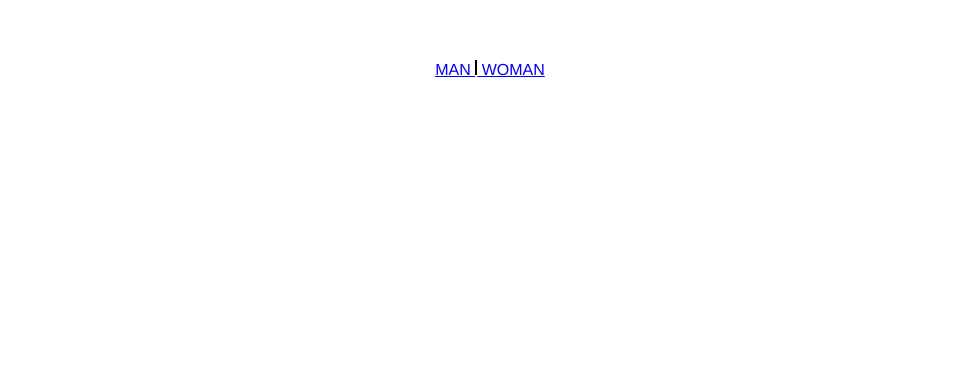
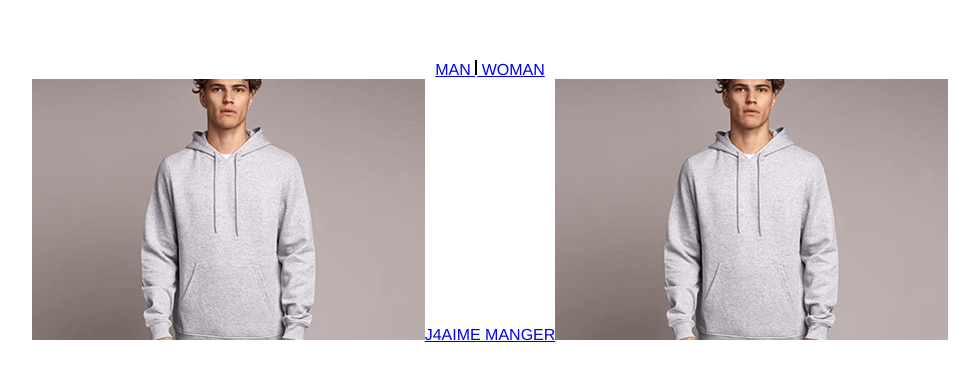
Before and after one commit to Kily-Dieuveille/RigorB, a Vue app: page / in a window 1280 px wide. Before the commit this address had no page. Shown: the top 378 px of the page, without its empty margins (150-1129 px from the left). Built offline with nearby package versions, Linux system fonts and the light colour scheme.

Commit message:
actualisation

```diff
--- a/src/App.vue
+++ b/src/App.vue
@@ -1,5 +1,4 @@
 <template>
-
   <header>
     <div id="menu">
       <router-link to="" id="man"> MAN </router-link>
@@ -8,11 +7,16 @@
     </div>
   </header>
 
-  <router-view></router-view>
+  <router-view>
+
+  </router-view>
 </template>
 
 <script>
-
+  export default{
+    components:{
+    }
+  }
 
 </script>
 
--- a/src/views/Home.vue
+++ b/src/views/Home.vue
@@ -1,8 +1,8 @@
 <template>
   <div class="home">
     <div class="gender">
-      <router-link to="1"><img src="" alt=""></router-link>
-      <router-link to="2"><img src="" alt=""></router-link>
+      <router-link to="1"><img src="src\img\image-pc-sms-393x261-p19-64728-2_210721104347.png" alt=""></router-link>
+      <router-link to="2">J4AIME MANGER<img src="src\img\image-pc-sms-393x261-p19-64728-2_210721104347.png" alt=""></router-link>
     </div>
     <div class="gender"></div>
   </div>
@@ -10,4 +10,9 @@
 
 <script>
 
+  export default {
+    name:"Home",
+    components:{
+    }
+  }
 </script>
```
Also changed, not shown: src/img/image-pc-sms-393x261-p19-64728-2_210721104347.png (added).
